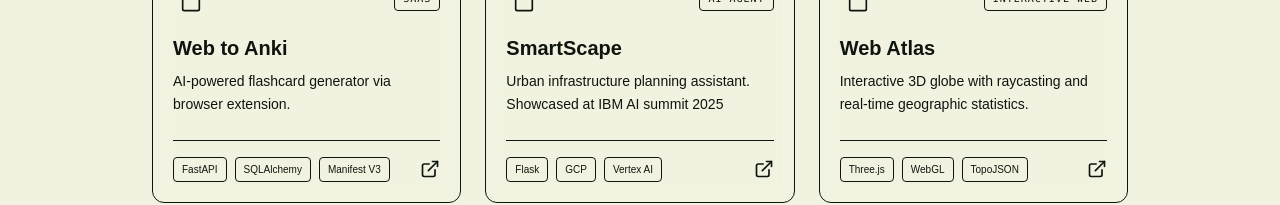
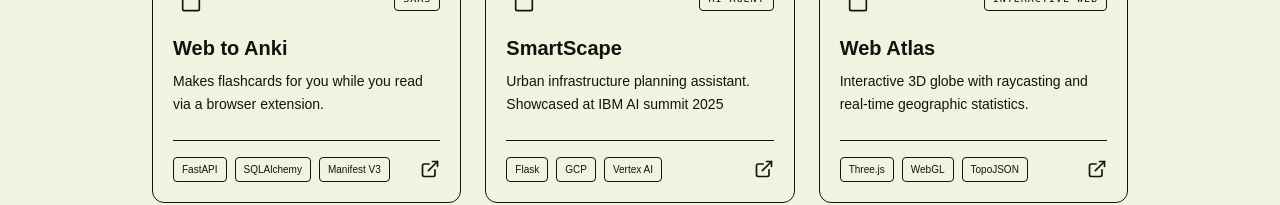
Before and after one commit to rajzzz/portfoliov2, a Next.js app: page /projects in a window 1280 px wide. Shown: the part 435-640 px from the top of the page. Built offline with nearby package versions, Linux system fonts and the light colour scheme.

Commit message:
project tweak

```diff
--- a/portfolio.config.ts
+++ b/portfolio.config.ts
@@ -46,7 +46,7 @@ socials: [
 projects: [
     {
       name: "Web to Anki",
-      description: "AI-powered flashcard generator via browser extension.",
+      description: "Makes flashcards for you while you read via a browser extension.",
       tech: ["FastAPI", "SQLAlchemy", "Manifest V3"],
       link: "https://chromewebstore.google.com/detail/web-to-anki/opbaagipfhncddobbmojaegmdpnmlenf?hl=en", // Replace with real link
       type: "SaaS", // e.g., "SaaS", "Tool", "Infrastructure"
```
